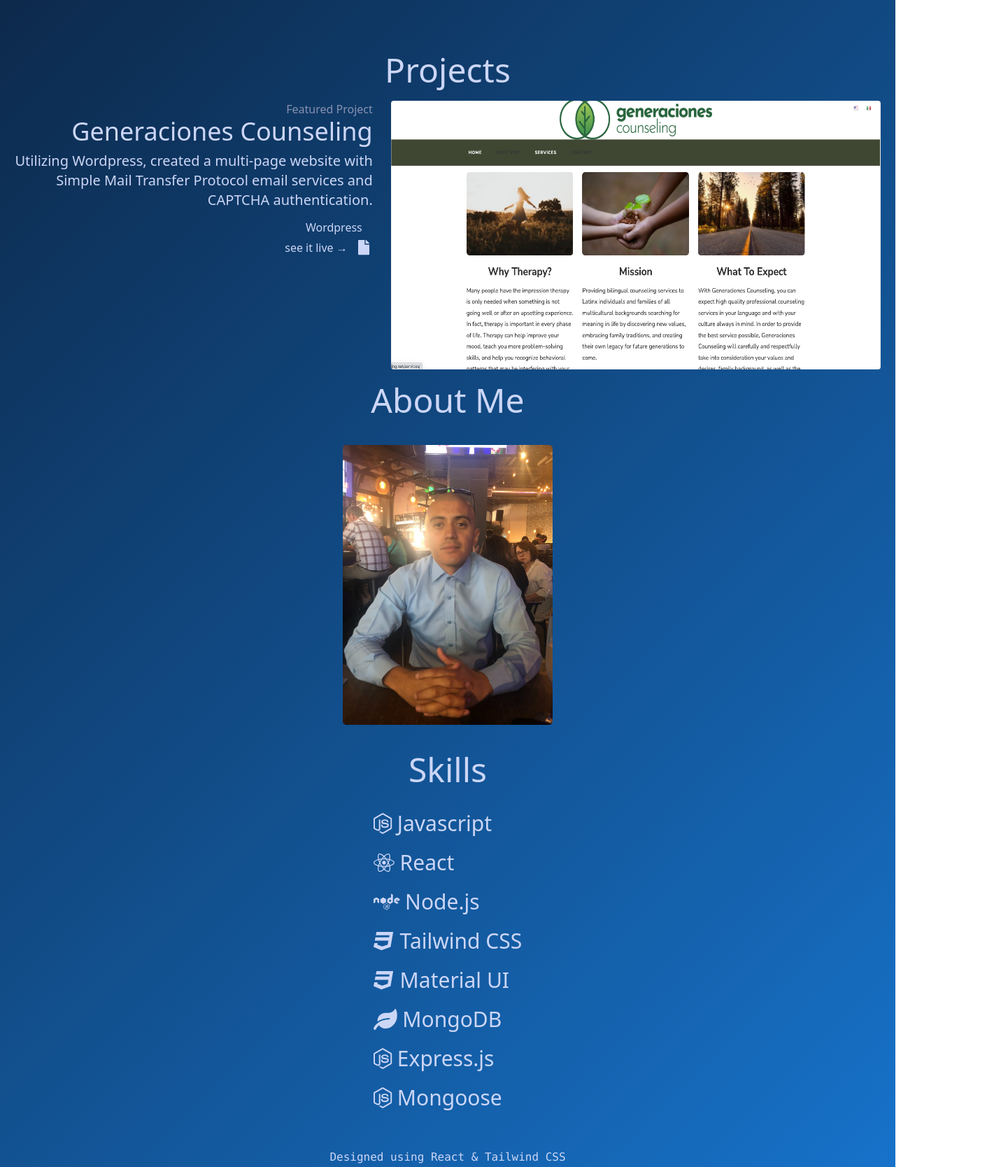
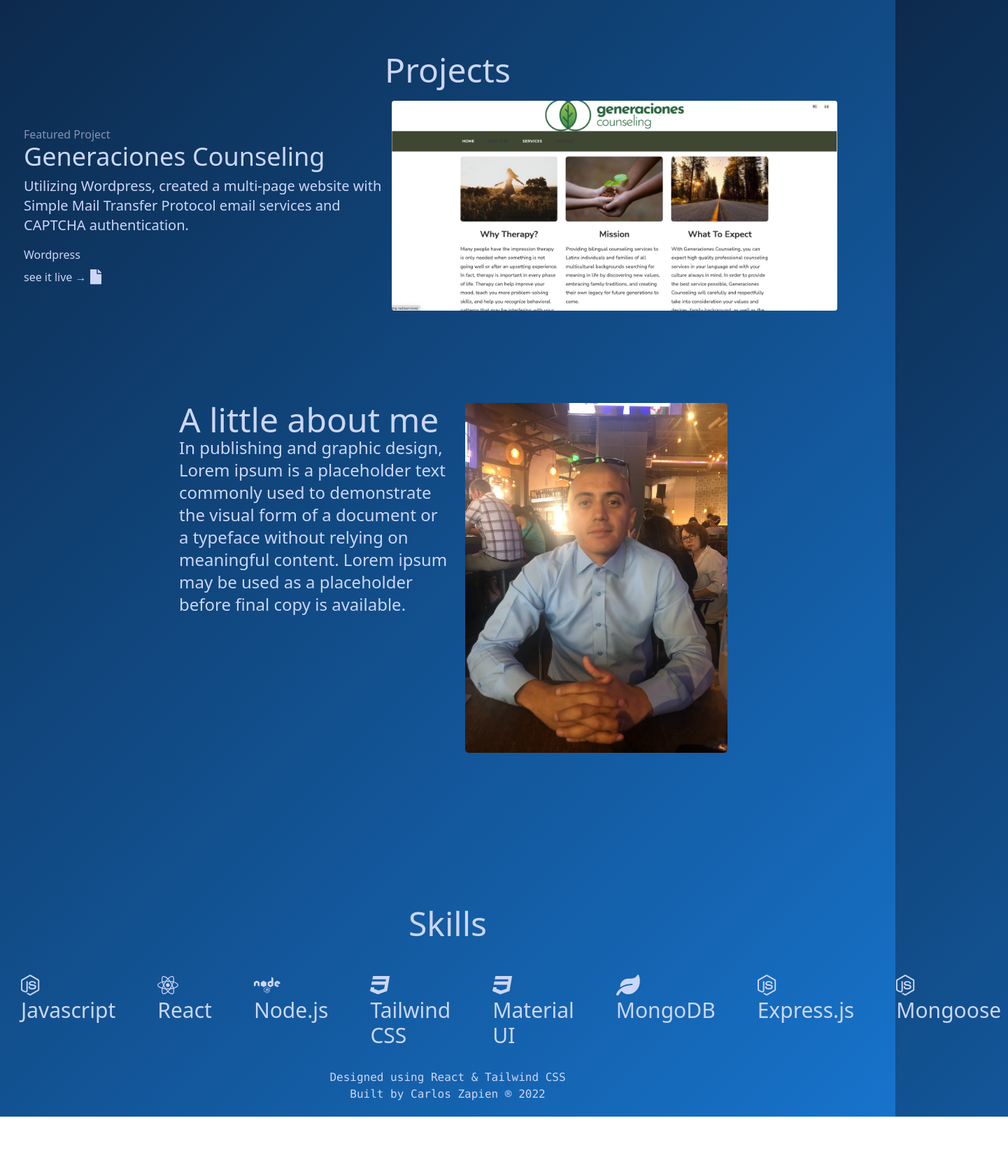
Before and after one commit to cgzapien/carloszapien-portfolio, a React (Create React App) app: page / in a window 1280 px wide. Shown: the part 660-2328 px from the top of the page at 70% size, 1441 px wide, since content can reach past the window. After the commit the page ends 2256 px from the top, so only its background shows below. Built offline with nearby package versions, Linux system fonts and the light colour scheme.

Commit message:
refactored skills/projects

```diff
--- a/src/components/About.js
+++ b/src/components/About.js
@@ -4,16 +4,17 @@ import me from "../media/me.jpg"
 
 const About = () => {
   return (
-    <div id="about" className=" h-full">
-      <h1 className="text-5xl text-center" id="aboutme">About Me</h1>
-      <div className="aboutContainer">
-        <p className=" break-normal text-lg xl:text-2xl w-96"></p>
+    <div id="about" className=" h-[45rem]">
+      <div className="flex flex-col sm:flex-row justify-center mt-28">
+        <div className="px-5">
+          <h1 className="text-5xl">A little about me</h1>
+          <p className=" break-normal text-[20px] xl:text-2xl w-96">In publishing and graphic design, Lorem ipsum is a placeholder text commonly used to demonstrate the visual form of a document or a typeface without relying on meaningful content. Lorem ipsum may be used as a placeholder before final copy is available.</p>
+        </div>
         <div className="w-96 " id="image">
         <a href="https://www.linkedin.com/in/carlos-zapien/" target="_blank"rel="noreferrer">
-          <img src={me} alt="me" className="rounded-[5px] h-[400px] m-auto"/>
+          <img src={me} alt="me" className="rounded-[5px] h-[300px] md:h-[500px] m-auto"/>
         </a>
         </div>
-
       </div>
     </div>
   )
--- a/src/components/Main.js
+++ b/src/components/Main.js
@@ -3,9 +3,9 @@ import React from "react";
 export default function Main(){
   return (
     <div className=" text-center h-[20rem]  md:h-[40rem]">
-      <div className=" text-left w-fit m-auto" id="heading">
-        <h1 className=" text-3xl sm:text-4xl md:text-6xl lg:text-7xl">Carlos Zapien</h1>
-        <h1 className="text-[#8892b0] text-xl sm:text-2xl md:text-4xl">Software Developer</h1>
+      <div className=" text-left w-fit m-auto pt-16 sm:pt-24" id="heading">
+        <h1 className=" text-5xl sm:text-6xl md:text-8xl lg:text-9xl">Carlos Zapien</h1>
+        <h1 className="text-[#8892b0] text-xl sm:text-2xl md:text-5xl">Software Developer</h1>
       </div>
       <br/>
     </div>
--- a/src/components/Navbar.js
+++ b/src/components/Navbar.js
@@ -7,9 +7,9 @@ import { faPaperPlane } from "@fortawesome/free-solid-svg-icons";
 const NavBar = () => {
   const links = ["projects", "about", "skills"];
   return (
-    <nav className=" h-24 flex">
-      <ul className="flex">
-        <div className="flex text-1xl sm:text-2xl justify-end p-7">
+    <nav className=" h-24 flex ">
+      <ul className="flex items-baseline ">
+        <div className="flex text-2xl sm:text-4xl justify-end p-7">
           {links.map((link) => (
             <Link
             key={`${link}`}
@@ -26,7 +26,7 @@ const NavBar = () => {
           ))}
 
         </div>
-        <div className="flex">
+        <div className="hidden lg:flex">
           <li>
             <a href="https://www.linkedin.com/in/carlos-zapien/" target="_blank"rel="noreferrer"><FontAwesomeIcon icon={faLinkedin} size="3x" className=" p-[10px]" /></a>
           </li>
--- a/src/components/ProjectOne.js
+++ b/src/components/ProjectOne.js
@@ -5,26 +5,26 @@ import { faFile } from "@fortawesome/free-solid-svg-icons";
 
 export default function ProjectOne() {
   return (
-    <div id="projectOne" className="h-max p-5 lg:flex lg:justify-evenly">
-      <div id="project-content" className="  w-fit text-right lg:mr-[25px]">
+    <div id="projectOne" className="h-max p-5 lg:flex lg:justify-center">
+      <div id="project-content" className="  w-fit m-auto">
         <p className=" text-base text-[#8892b0]">Featured Project</p>
         <h1 className=" text-4xl">Generaciones Counseling</h1>
         <div className=" py-2 w-fit ">
           <p className=" max-w-lg break-normal xl:text-xl ">Utilizing Wordpress, created a multi-page website with Simple Mail Transfer Protocol email services and CAPTCHA authentication.</p>
         </div>
-        <ul className="flex justify-end">
-          <li className=" p-[5px]">Wordpress</li>
+        <ul className="flex py-2">
+          <li className="">Wordpress</li>
         </ul>
         <div>
-          <a className=" p-[5px]" href="https://www.gencounseling.net/" target="_blank" rel="noreferrer">
-          <span className=" p-[5px] hover:cursor-pointer">see it live &#8594;</span>
+          <a className="py-2" href="https://www.gencounseling.net/" target="_blank" rel="noreferrer">
+          <span className="hover:cursor-pointer">see it live &#8594;</span>
           </a>
           <a className=" p-[5px]" href="https://www.gencounseling.net/" target="_blank" rel="noreferrer"><FontAwesomeIcon size="lg" icon={faFile}/></a>
         </div>
       </div>
       <br/>
-      <div className=" w-[700px] m-0 hidden md:flex" id="projectimage">
-        <a href="https://www.gencounseling.net/" target="_blank" rel="noreferrer"><img src={generaciones} alt="workimage" className="h-96 hover:opacity-50 w-fit hover:cursor-pointer rounded-[4px]"></img></a>
+      <div className=" lg:w-[700px] m-0 w-auto md:flex" id="projectimage">
+        <a href="https://www.gencounseling.net/" target="_blank" rel="noreferrer"><img src={generaciones} alt="workimage" className="h-[300px] hover:opacity-50 w-fit hover:cursor-pointer rounded-[4px]"></img></a>
       </div>
     </div>
   )
--- a/src/components/Skills.js
+++ b/src/components/Skills.js
@@ -10,16 +10,16 @@ export default function Skills(){
       <h1 className="text-5xl text-center">
           Skills
       </h1>
-        <div className="skillsContainer">
-          <ul className="flex-col md:flex">
-            <li className=" text-2xl md:text-3xl "><FontAwesomeIcon icon={faNodeJs} /> Javascript</li>
-            <li className=" text-2xl md:text-3xl"><FontAwesomeIcon icon={faReact} /> React</li>
-            <li className=" text-2xl md:text-3xl"><FontAwesomeIcon icon={faNode} /> Node.js</li>
-            <li className=" text-2xl md:text-3xl"><FontAwesomeIcon icon={faCss3} /> Tailwind CSS</li>
-            <li className=" text-2xl md:text-3xl"><FontAwesomeIcon icon={faCss3} /> Material UI</li>
-            <li className=" text-2xl md:text-3xl"><FontAwesomeIcon icon={faLeaf} /> MongoDB</li>
-            <li className=" text-2xl md:text-3xl"><FontAwesomeIcon icon={faNodeJs} /> Express.js</li>
-            <li className=" text-2xl md:text-3xl"><FontAwesomeIcon icon={faNodeJs} /> Mongoose</li>
+        <div className="w-auto">
+          <ul className="flex flex-col  m-auto w-[280px] mt-9 lg:flex-row lg:w-auto ">
+            <li className=" text-2xl md:text-3xl mx-5 p-[10px]"><FontAwesomeIcon icon={faNodeJs} /> Javascript</li>
+            <li className=" text-2xl md:text-3xl mx-5 p-[10px]"><FontAwesomeIcon icon={faReact} /> React</li>
+            <li className=" text-2xl md:text-3xl mx-5 p-[10px]"><FontAwesomeIcon icon={faNode} /> Node.js</li>
+            <li className=" text-2xl md:text-3xl mx-5 p-[10px]"><FontAwesomeIcon icon={faCss3} /> Tailwind CSS</li>
+            <li className=" text-2xl md:text-3xl mx-5 p-[10px]"><FontAwesomeIcon icon={faCss3} /> Material UI</li>
+            <li className=" text-2xl md:text-3xl mx-5 p-[10px]"><FontAwesomeIcon icon={faLeaf} /> MongoDB</li>
+            <li className=" text-2xl md:text-3xl mx-5 p-[10px]"><FontAwesomeIcon icon={faNodeJs} /> Express.js</li>
+            <li className=" text-2xl md:text-3xl mx-5 p-[10px]"><FontAwesomeIcon icon={faNodeJs} /> Mongoose</li>
           </ul>
         </div>
   </div>
--- a/src/index.css
+++ b/src/index.css
@@ -11,34 +11,3 @@ body {
   background: -webkit-linear-gradient(-45deg, #0A192F 0%, #1773CB 100%);
   background: linear-gradient(135deg, #0A192F 0%, #1773CB 100%);
 }
-.skillsContainer {
-  display: flex;
-  flex-direction: row;
-  justify-content: center;
-  padding: 25px;
-}
-.aboutContainer {
-  display: flex;
-  justify-content: center;
-  padding: 2.5rem;
-}
-li {
-  padding: 10px;
-  margin: 0 10px;
-}
-@media screen and (max-width: 1300px) {
-  .skills {
-    display: flex;
-    flex-direction: column;
-  }
-  li {
-    padding: 10px;
-    margin: 0 10px;
-  }
-  .aboutContainer {
-    display: flex;
-    flex-direction: column-reverse;
-    align-items: center;
-    padding: 2.5rem;
-  }
-}
```
